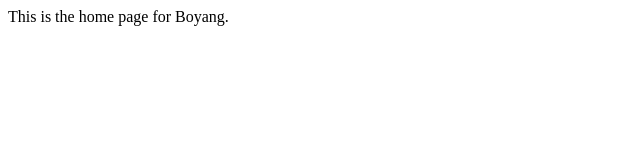
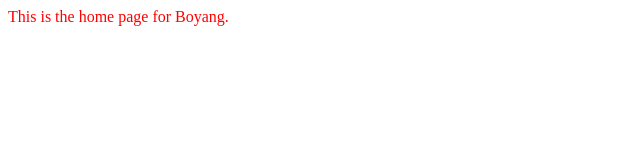
Before and after one commit to BoyangDong/boyang.dong, a plain HTML site: page index.html in a window 1280 px wide. Shown: the whole page, without its empty margins (0-640 px from the left). Drawn offline with Linux system fonts and the light colour scheme.

Commit message:
Add style for testing

```diff
--- a/index.html
+++ b/index.html
@@ -1,8 +1,14 @@
 <html>
     <head>
         <title>Boyang Dong</title>
+
+        <style>
+            p {color: red;}
+        </style>
+
     </head>
-    <body bgcolor=white>
+    <body>
         <p>This is the home page for Boyang. </p>
     </body>
+
 </html>
```
